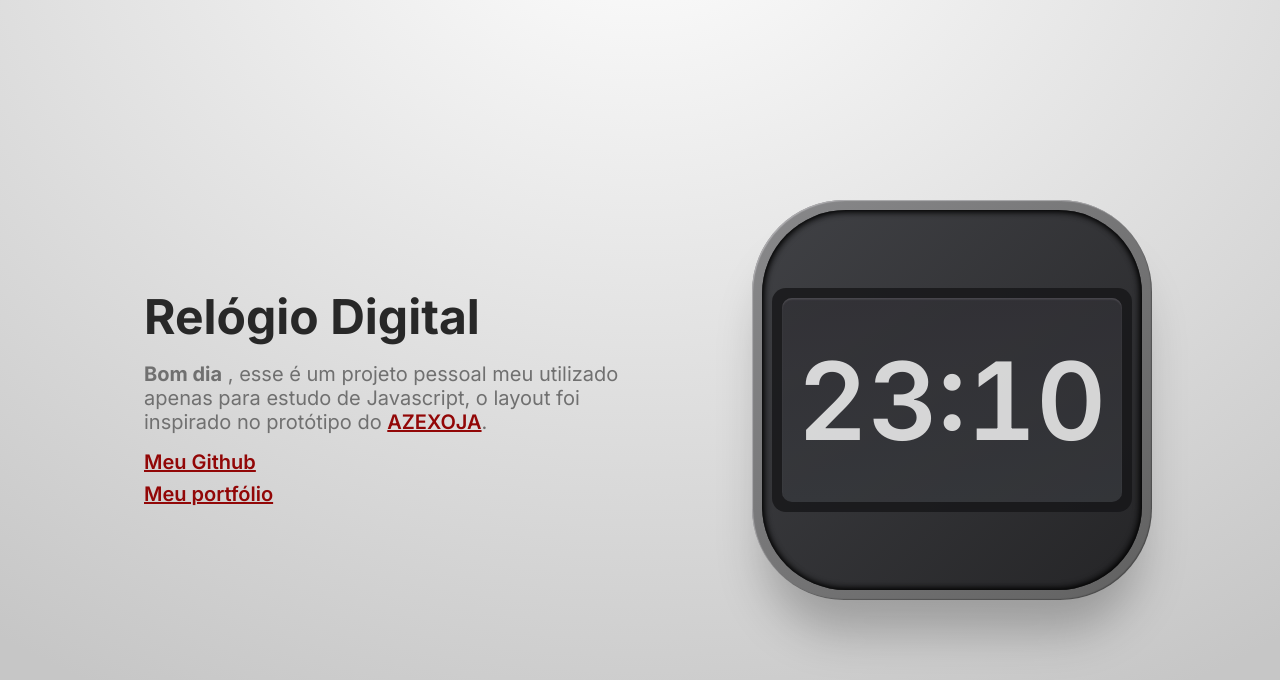
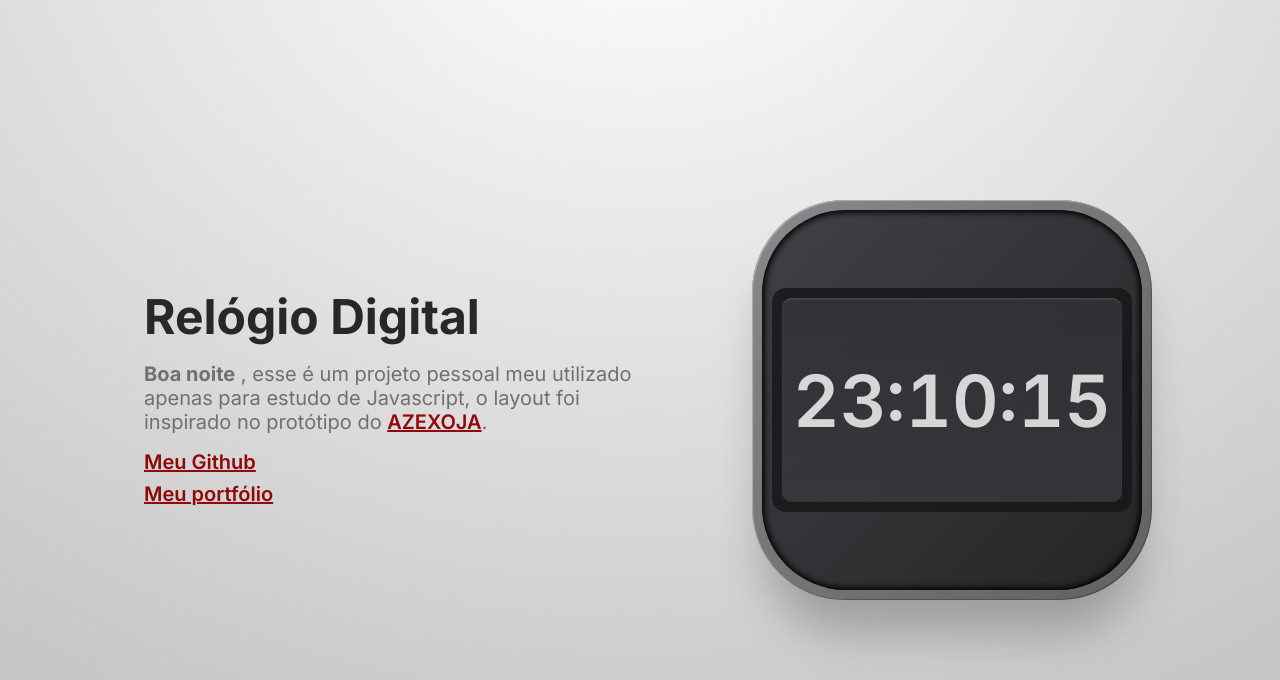
Before and after one commit to luissssousa/digital-clock, a plain HTML site: page index.html in a window 1280 px wide. Drawn offline with Linux system fonts and the light colour scheme.

Commit message:
Adding seconds

```diff
--- a/main.js
+++ b/main.js
@@ -6,12 +6,14 @@ const getHours = () =>{
     const seconds = date.getSeconds();
     const hour = hours < 10 ? `0${hours}`: hours;
     const minute = minutes < 10 ? `0${minutes}`: minutes;
-    clock.innerHTML = `${hour}:${minute}`
+    const second = seconds < 10 ? `0${seconds}`: seconds;
+
+    clock.innerHTML = `${hour}:${minute}:${second}`
 
     var saudacao = document.getElementById("saudacao");
     if(hour >=12 && hour < 18){
         saudacao.innerHTML = "Boa tarde"
-    } else if (hour >= 18 && hour <23){
+    } else if (hour >= 18 && hour <= 23){
         saudacao.innerHTML = "Boa noite"
     } else{
         saudacao.innerHTML = "Bom dia"
--- a/style.css
+++ b/style.css
@@ -110,7 +110,7 @@ a:hover{
 
     color: #FFF;
 
-    font-size: 108px;
+    font-size: 72px;
     font-weight: 600;
     line-height: normal;
     font-variant-numeric: lining-nums tabular-nums;
```
